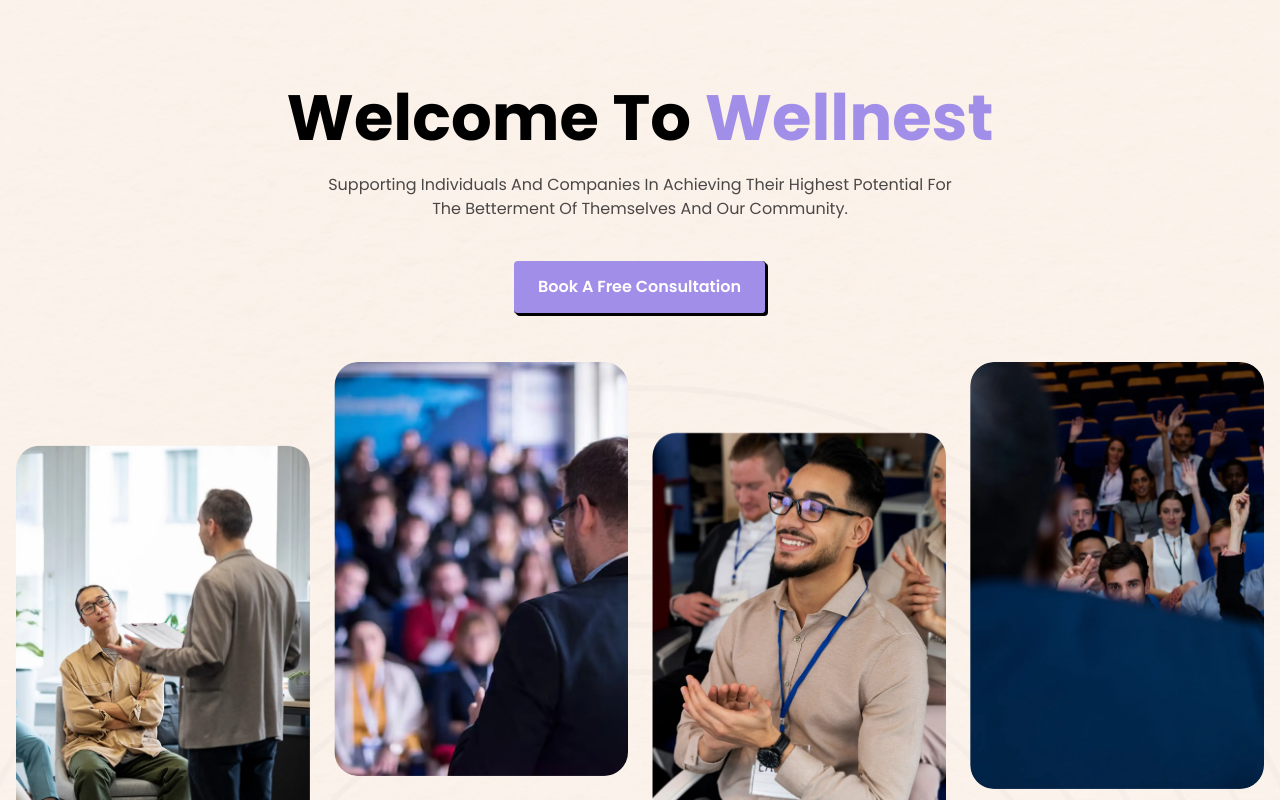
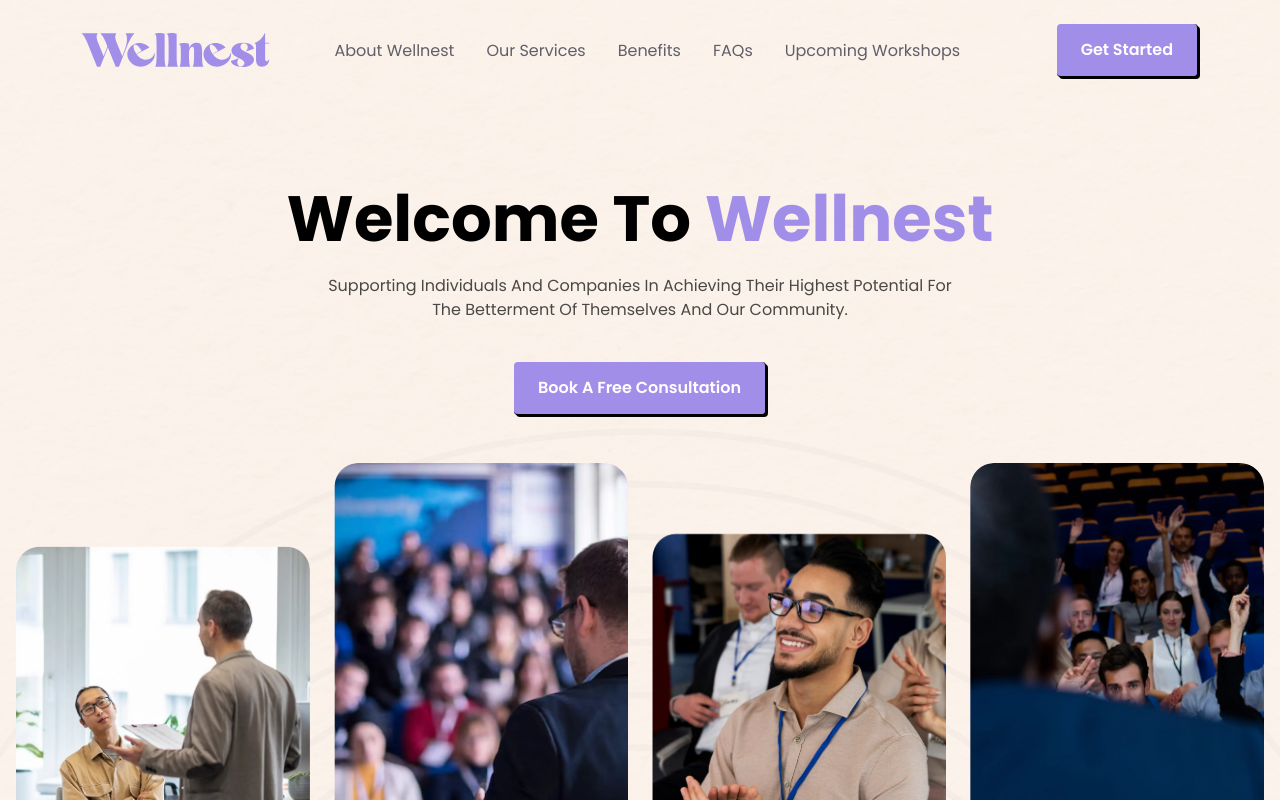
Before and after one commit to Shreya-454/wellnest, a React (Create React App) app: page / in a window 1280 px wide. Shown: the top 800 px of the page. Built offline with nearby package versions, Linux system fonts and the light colour scheme.

Commit message:
adding nav

```diff
--- a/src/components/Hero.jsx
+++ b/src/components/Hero.jsx
@@ -2,9 +2,11 @@ import React from 'react'
 import { CommonPara } from './common/Headings'
 import { Button } from './common/Button'
 import { HeroImageList } from './common/Helper'
+import Nav from './Nav'
 const Hero = () => {
   return (
     <div className='min-h-[810px] bg-[url(./assets/images/webp/headerImages/heroBgImg.webp)] bg-cover bg-center bg-no-repeat bg-lightOrange'>
+      <Nav/>
       <div className="container mx-auto px-4 xl:max-w-[1320px] max-w-[1164px] pt-20">
         <h1 className='md:text-custom_6xl sm:text-5xl text-4xl font-poppins font-bold text-black text-center leading-120 mb-4'>Welcome To <span className='text-purple leading-120'>Wellnest</span></h1>
         <CommonPara text="Supporting Individuals And Companies In Achieving Their Highest Potential For The Betterment Of Themselves And Our Community." className="text-center max-w-[642px] mx-auto mb-10"/>
--- a/src/components/Nav.jsx
+++ b/src/components/Nav.jsx
@@ -1,7 +1,7 @@
 import React, { useState } from "react";
 import navlogo from "../assets/images/svg/header/wellnestLogo.svg";
 
-const Nav = () => {
+export const Nav = () => {
   const [show, setshow] = useState(true);
   function nav() {
     setshow(!show);
```
